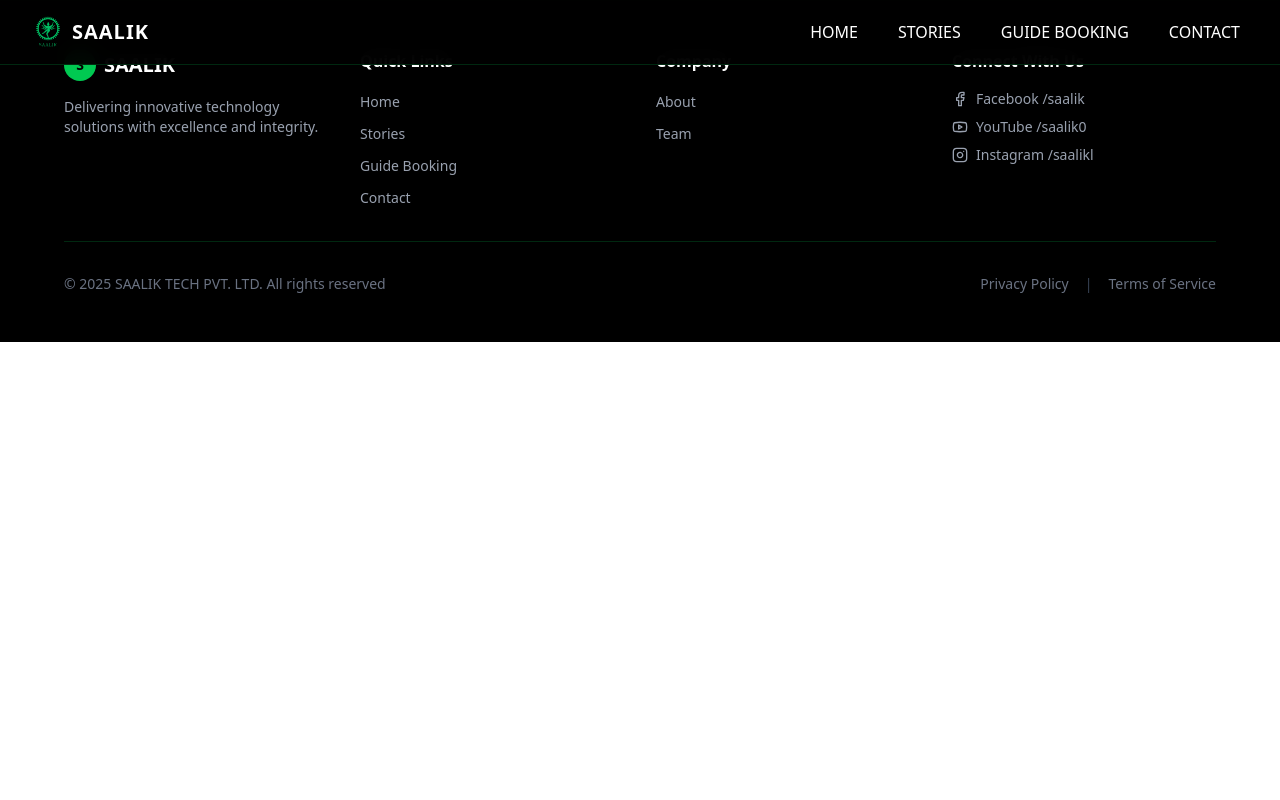
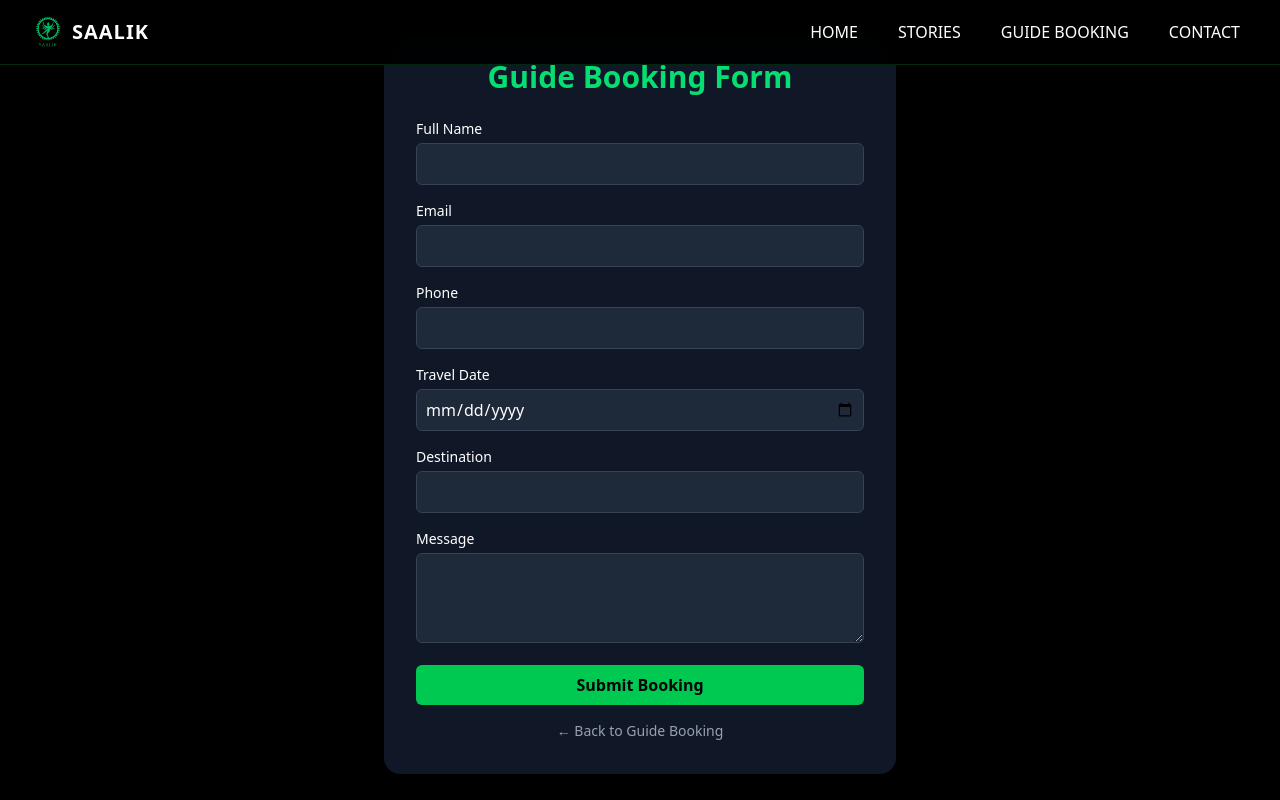
Before and after one commit to Suraj24-stack/Saalik, a React (Vite) app in the folder saalik-platform/: page /GuideBookingForm in a window 1280 px wide. Shown: the top 800 px of the page. Built offline with nearby package versions, Linux system fonts and the light colour scheme.

Commit message:
GuildBookingForm

```diff
--- a/saalik-platform/src/App.jsx
+++ b/saalik-platform/src/App.jsx
@@ -10,6 +10,7 @@ import Footer from "./components/Footer.jsx";
 import SaalikAdminDashboard from "./dashboard/adminDashboard.jsx";
 import SaalikuserDashboard from "./dashboard/userDashboard.jsx";
 import { motion, AnimatePresence } from "framer-motion";
+import GuideBookingForm from "./pages/GuideBookingForm.jsx";
 
 function App() {
   const [showContact, setShowContact] = useState(false);
@@ -25,20 +26,21 @@ function App() {
         <Route path="/login" element={<Login />} />
         <Route path="/admin" element={<SaalikAdminDashboard />} />
         <Route path="/user" element={<SaalikuserDashboard />} />
+        <Route path="/GuideBookingForm" element={<GuideBookingForm/>}/>
       </Routes>
 
       {/* Contact Modal */}
       <AnimatePresence>
         {showContact && (
           <>
-            {/* Backdrop */}
+            {/* Light Transparent Backdrop */}
             <motion.div
               initial={{ opacity: 0 }}
               animate={{ opacity: 1 }}
               exit={{ opacity: 0 }}
               transition={{ duration: 0.3 }}
               onClick={() => setShowContact(false)}
-              className="fixed inset-0 bg-black/80 backdrop-blur-sm z-50 flex items-center justify-center p-4"
+              className="fixed inset-0 bg-black/40 backdrop-blur-md z-50 flex items-center justify-center p-4"
             >
               {/* Modal Container */}
               <motion.div
@@ -76,7 +78,7 @@ function App() {
                 </button>
 
                 {/* Contact Card */}
-                <div className="bg-gradient-to-br from-gray-900 to-black rounded-3xl p-8 border-2 border-green-500 shadow-[0_0_40px_rgba(34,197,94,0.3)]">
+                <div className="bg-gradient-to-tr from-gray-900 to-black-900 backdrop-blur-xl rounded-3xl p-8 border-2 border-green-500 shadow-[0_0_40px_rgba(34,197,94,0.3)]">
                   {/* Header */}
                   <h2 className="text-3xl font-bold text-green-400 mb-10 text-center tracking-wide">
                     Contact Information
--- /dev/null
+++ b/saalik-platform/src/pages/GuideBookingForm.jsx
@@ -0,0 +1,122 @@
+import React, { useState } from "react";
+import { useNavigate } from "react-router-dom";
+
+export default function GuideBookingForm() {
+  const navigate = useNavigate();
+
+  const [formData, setFormData] = useState({
+    name: "",
+    email: "",
+    phone: "",
+    travelDate: "",
+    destination: "",
+    message: "",
+  });
+
+  const handleChange = (e) => {
+    const { name, value } = e.target;
+    setFormData((prev) => ({ ...prev, [name]: value }));
+  };
+
+  const handleSubmit = (e) => {
+    e.preventDefault();
+
+    // For now, just simulate submission
+    alert("Form submitted successfully! Our team will contact you soon.");
+    navigate("/guide-booking"); // ✅ Go back to main booking page after submit
+  };
+
+  return (
+    <div className="min-h-screen bg-black text-white flex flex-col items-center justify-center px-4">
+      <div className="max-w-lg w-full bg-gray-900 rounded-2xl shadow-lg p-8">
+        <h1 className="text-3xl font-bold mb-6 text-center text-green-400">
+          Guide Booking Form
+        </h1>
+
+        <form onSubmit={handleSubmit} className="space-y-4">
+          <div>
+            <label className="block text-sm mb-1">Full Name</label>
+            <input
+              type="text"
+              name="name"
+              value={formData.name}
+              onChange={handleChange}
+              required
+              className="w-full p-2 rounded-md bg-gray-800 border border-gray-700 focus:outline-none focus:ring-2 focus:ring-green-400"
+            />
+          </div>
+
+          <div>
+            <label className="block text-sm mb-1">Email</label>
+            <input
+              type="email"
+              name="email"
+              value={formData.email}
+              onChange={handleChange}
+              required
+              className="w-full p-2 rounded-md bg-gray-800 border border-gray-700 focus:outline-none focus:ring-2 focus:ring-green-400"
+            />
+          </div>
+
+          <div>
+            <label className="block text-sm mb-1">Phone</label>
+            <input
+              type="text"
+              name="phone"
+              value={formData.phone}
+              onChange={handleChange}
+              className="w-full p-2 rounded-md bg-gray-800 border border-gray-700 focus:outline-none focus:ring-2 focus:ring-green-400"
+            />
+          </div>
+
+          <div>
+            <label className="block text-sm mb-1">Travel Date</label>
+            <input
+              type="date"
+              name="travelDate"
+              value={formData.travelDate}
+              onChange={handleChange}
+              className="w-full p-2 rounded-md bg-gray-800 border border-gray-700 focus:outline-none focus:ring-2 focus:ring-green-400"
+            />
+          </div>
+
+          <div>
+            <label className="block text-sm mb-1">Destination</label>
+            <input
+              type="text"
+              name="destination"
+              value={formData.destination}
+              onChange={handleChange}
+              className="w-full p-2 rounded-md bg-gray-800 border border-gray-700 focus:outline-none focus:ring-2 focus:ring-green-400"
+            />
+          </div>
+
+          <div>
+            <label className="block text-sm mb-1">Message</label>
+            <textarea
+              name="message"
+              value={formData.message}
+              onChange={handleChange}
+              rows="3"
+              className="w-full p-2 rounded-md bg-gray-800 border border-gray-700 focus:outline-none focus:ring-2 focus:ring-green-400"
+            ></textarea>
+          </div>
+
+          <button
+            type="submit"
+            className="w-full bg-green-500 hover:bg-green-600 text-black font-semibold py-2 rounded-md transition duration-300"
+          >
+            Submit Booking
+          </button>
+        </form>
+
+        <button
+          onClick={() => navigate("/guide-booking")}
+          className="mt-4 w-full text-gray-400 hover:text-green-400 text-sm"
+        >
+          ← Back to Guide Booking
+        </button>
+      </div>
+    </div>
+  );
+}
--- a/saalik-platform/src/pages/GuideBookingPage.jsx
+++ b/saalik-platform/src/pages/GuideBookingPage.jsx
@@ -1,10 +1,14 @@
 // src/pages/GuideBookingPage.jsx
 import React from "react";
+import { useNavigate } from "react-router-dom"; // ✅ Import navigate hook
 import GuideBookingSection from "./GuideBookingSection";
 
 export default function GuideBookingPage() {
+  const navigate = useNavigate(); // ✅ Initialize navigation
+
   const handleJoinWaitlist = () => {
-    alert("Thank you! Guide Booking will launch soon.");
+    // Instead of alert, navigate to the form page
+    navigate("/GuideBookingForm");
   };
 
   return (
```
